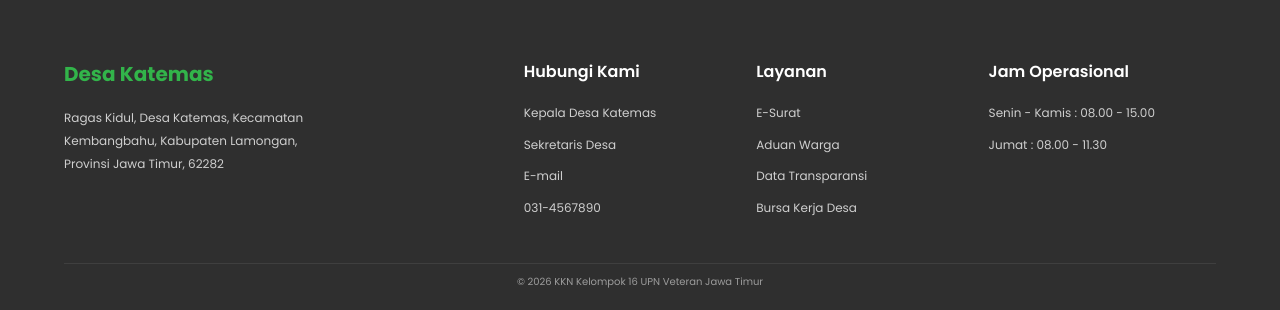
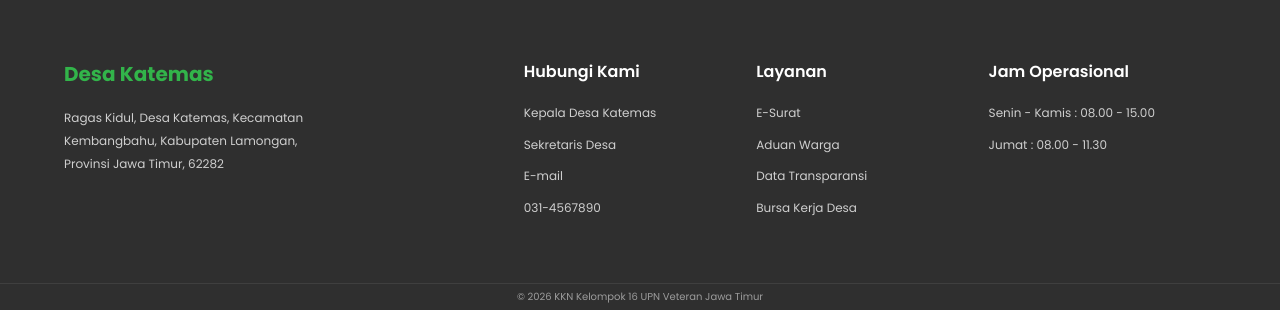
Before and after one commit to Dian2207/website-kkn, a Flask app: page / in a window 1280 px wide. Shown: the part 2654-2964 px from the top of the page. Run offline with Flask 3, Linux system fonts and the light colour scheme; data that the repository does not hold is empty; some libraries are stand-ins or nearby versions.

Commit message:
footer bottom

```diff
--- a/static/css/index.css
+++ b/static/css/index.css
@@ -750,11 +750,14 @@ footer{
 
     text-align:center;
 
-    padding-top:10px;
+    padding:5px 5px;
 
     font-size:10px;
 
     color:#9c9c9c;
+
+    background:#2f2f2f;
+
     width: 100%
 
 }
--- a/templates/user/index.html
+++ b/templates/user/index.html
@@ -456,15 +456,17 @@ background-repeat: no-repeat;">
 
         </div>
 
-        <div class="copyright">
+
+    </div>
+
+</footer>
+
+<div class="copyright">
 
             © 2026 KKN Kelompok 16 UPN Veteran Jawa Timur
 
         </div>
 
-    </div>
-
-</footer>
 
 </body>
 
```
